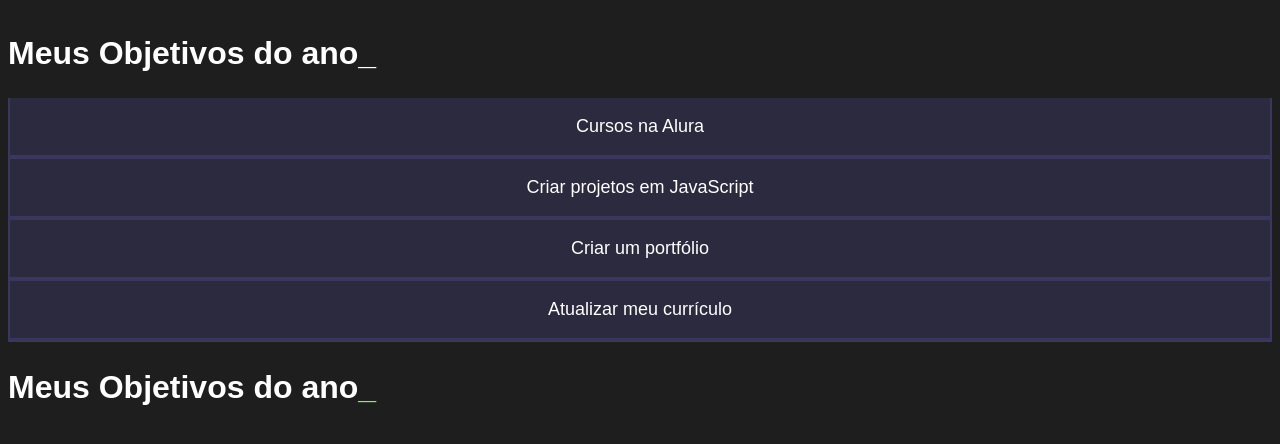
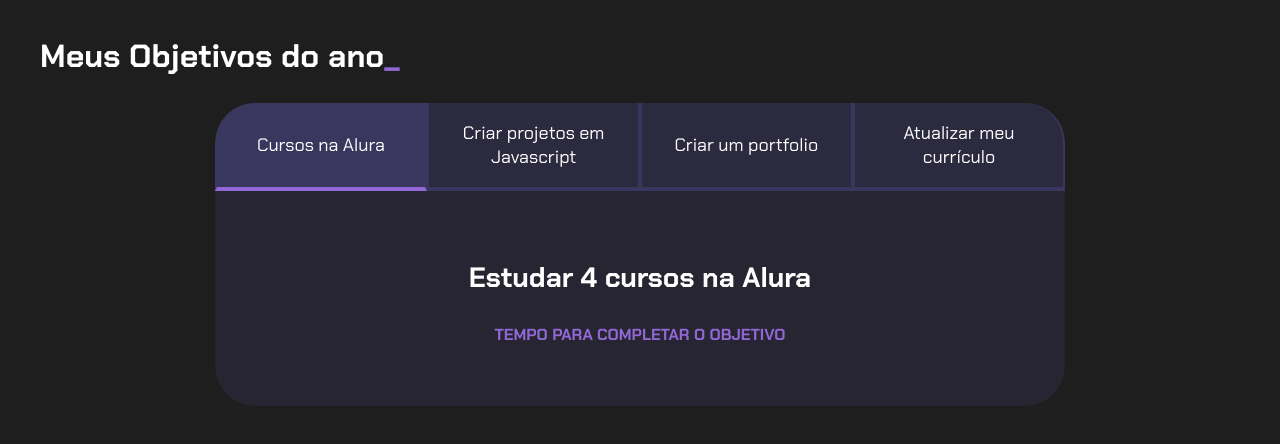
Before and after one commit to mariaamilena/projeto-novo, a plain HTML site: page index.html in a window 1280 px wide. Drawn offline with Linux system fonts and the light colour scheme.

Commit message:
Add files via upload

```diff
--- a/index.html
+++ b/index.html
@@ -1,31 +1,41 @@
 <!DOCTYPE html>
 <html lang="pt-br">
 <head>
-  <meta charset="UTF-8">
-  <meta name="viewport" content="width=device-width, initial-scale=1.0">
-  <title>Meus objetivos do ano</title>
+    <meta charset="UTF-8">
+    <meta name="viewport" content="width=device-width, initial-scale=1.0">
+    <title>Meus objetivos do ano</title>
+    <link rel="stylesheet" href="style.css">
 </head>
 <body>
-
-    <section class="conteudo-principal"></section>
-    <h2 class="titulo-principal">Meus Objetivos do ano_</h2>
-    <div class="botoes"></div>
-    <button class="botao">Cursos na Alura</button>
-    <button class="botao">Criar projetos em JavaScript</button>
-    <button class="botao">Criar um portfólio</button>
-    <button class="botao">Atualizar meu currículo</button>
-</div>
+    <section class="conteudo-principal">
+        <h2 class="titulo-principal">Meus Objetivos do ano<span>_</span></h2>
+        <div class="conteudo">
+        <div class="botoes">
+            <button class="botao ativo">Cursos na Alura</button>
+            <button class="botao">Criar projetos em Javascript</button>
+            <button class="botao">Criar um portfolio</button>
+            <button class="botao">Atualizar meu currículo</button>
+        </div>
+        <div class="abas-textos">
+            <div class="aba-conteudo ativo">
+                <h3 class="aba-conteudo-titulo-principal">Estudar 4 cursos na Alura</h3>
+                <h4 class="aba-conteudo-titulo-secundario">Tempo para completar o objetivo</h4>
+            </div>
+            <div class="aba-conteudo">
+                <h3 class="aba-conteudo-titulo-principal">Criar 5 projetos em Javascript</h3>
+                <h4 class="aba-conteudo-titulo-secundario">Tempo para completar o objetivo</h4>
+            </div>
+            <div class="aba-conteudo">
+                <h3 class="aba-conteudo-titulo-principal">Criar um portfolio com os meus 3 melhores projetos</h3>
+                <h4 class="aba-conteudo-titulo-secundario">Tempo para completar o objetivo</h4>
+            </div>
+            <div class="aba-conteudo">
+                <h3 class="aba-conteudo-titulo-principal">Atualizar meu curriculo com os certificados da Alura</h3>
+                <h4 class="aba-conteudo-titulo-secundario">Tempo para completar o objetivo</h4>
+            </div>
+        </div>
+    </div>
+    </section>
+    <script src="main.js"></script>
 </body>
 </html>
-
-<!DOCTYPE html>
-<html lang="pt-br">
-<head>
-  <meta charset="UTF-8">
-  <meta name="viewport" content="width=device-width, initial-scale=1.0">
-  <title>Meus objetivos do ano</title>
-    <link rel="stylesheet" href="style.css">
-</head>
-
-
-<h2 class="titulo-principal">Meus Objetivos do ano<span>_</span></h2>
--- a/main.js
+++ b/main.js
@@ -0,0 +1,12 @@
+const botoes = document.querySelectorAll(".botao");
+
+for(let i=0;i <botoes.length;i++){
+    botoes[i].onclick = function(){
+
+        for(let j=0;j<botoes.length;j++){
+            botoes[j].classList.remove("ativo");
+        }
+
+        botoes[i].classList.add("ativo");
+    }
+}
--- a/style.css
+++ b/style.css
@@ -1,16 +1,15 @@
+@import url('https://fonts.googleapis.com/css2?family=Chakra+Petch:wght@400;700&display=swap');
 
-:root{
-
+:root {
     --cor-de-fundo: #1E1E1E;
-    --verde: #6FFF57;
+    --verde: #9268d6;
     --branco: #FFFFFF;
     --botao-ativo: #3A375E;
     --botao-inativo: rgba(58, 55, 94, 0.5);
     --texto-fundo: rgba(58, 55, 94, 0.3);
 }
 
-@import url('https://fonts.googleapis.com/css2?family-Chakra+Petch:w ght@400:700&display=swap');
-body{
+body {
     background-color: var(--cor-de-fundo);
     color: var(--branco);
     font-family: 'Chakra Petch', sans-serif;
@@ -27,20 +26,19 @@ body{
     margin: 0 auto;
 }
 
-
 .titulo-principal {
     text-align: left;
     width: 100%;
     font-size: 32px;
 }
 
-
 .titulo-principal span {
     color: var(--verde);
 }
 
+
 .botao {
-    font-family: "Crakra Petch", sans-serif;
+    font-family: 'Chakra Petch', sans-serif;
     background-color: var(--botao-inativo);
     color: var(--branco);
     display: flex;
@@ -55,21 +53,41 @@ body{
     border-top: none;
 }
 
-
-@media screen and (min-width: 768px) {
-    .botoes {
-        display: flex;
+.botao:first-child {
+    border-radius: 40px 40px 0 0;
 }
 
-    .botao:first-child {
-        border-radius: 40px 0 0 0;
+.botoes {
+    display: block;
 }
 
-    .botao:last-child {
-        border-radius: 0 40px 0 0;
+.botao.ativo{
+    background-color: var(--botao-ativo);
+    border-bottom: 4px solid var(--verde);
 }
-    .botao:first-child {
-        border-radius: 40px 40px 0 0;
+
+.abas-textos{
+    background-color: var(--texto-fundo);
+    padding: 40px;
+    border-radius: 0 0 40px 40px;
+}
+.aba-conteudo.ativo{
+    display:block;
+}
+
+.aba-conteudo{
+    display: none;
+}
+
+.aba-conteudo-titulo-principal{
+    font-size: 28px;
+    text-align: center;
+}
+.aba-conteudo-titulo-secundario{
+    text-align: center;
+    color: var(--verde);
+    text-transform: uppercase;
+}
 
 @media screen and (min-width: 768px) {
     .botoes {
@@ -84,33 +102,3 @@ body{
         border-radius: 0 40px 0 0;
     }
 }
-
-}
-
-
-.botao {
-    font-family: "Crakra Petch", sans-serif;
-    background-color: var(--botao-inativo);
-    color: var(--branco);
-    display: flex;
-    justify-content: center;
-    padding: 1em;
-    font-size: 18px;
-    align-items: center;
-    width: 100%;
-
-    border-bottom: 4px solid var(--botao-ativo);
-    border-left: 2px solid var(--botao-ativo);
-    border-right: 2px solid var(--botao-ativo);
-    border-top: none;
-
-}
-
-.botoes {
-    display: block;
-}
-
-@media screen and (min-width: 768px) {
-    .botoes {
-        display: flex;
-    }
```
Lines whose indentation alone changed are shown as unchanged.
